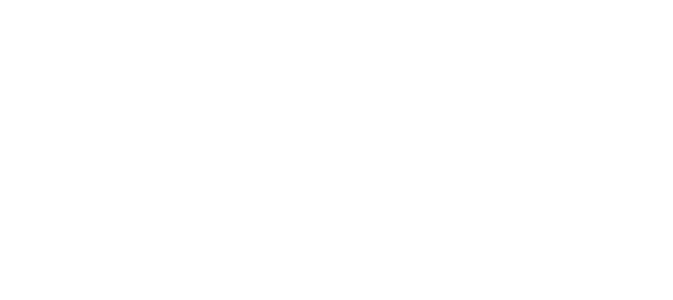
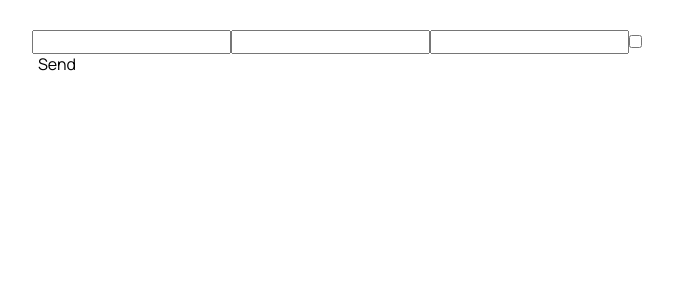
Before and after one commit to Mariia-Petlovana-91/section-test, a React (Vite) app: page / in a window 1280 px wide. Shown: the top 300 px of the page, without its empty margins (0-673 px from the left). Built offline with nearby package versions, Linux system fonts and the light colour scheme.

Commit message:
add form markup

```diff
--- a/package.json
+++ b/package.json
@@ -10,12 +10,15 @@
     "preview": "vite preview"
   },
   "dependencies": {
+    "@hookform/resolvers": "^5.0.0",
     "modern-normalize": "^3.0.1",
     "react": "^18.3.1",
     "react-dom": "^18.3.1",
+    "react-hook-form": "^7.55.0",
     "react-hot-toast": "^2.5.2",
     "react-icons": "^5.3.0",
-    "react-loader-spinner": "^6.1.6"
+    "react-loader-spinner": "^6.1.6",
+    "yup": "^1.6.1"
   },
   "devDependencies": {
     "@eslint/js": "^9.21.0",
--- a/src/App.jsx
+++ b/src/App.jsx
@@ -1,9 +1,13 @@
 import Toast from './components/common/Toast/Toast';
 import Section from './components/common/Section/Section';
+
+import Form from './components/Form/Form';
 export default function App() {
   return (
     <>
-      <Section />
+      <Section>
+        <Form />
+      </Section>
       <Toast />
     </>
   );
--- a/src/components/Form/Form.jsx
+++ b/src/components/Form/Form.jsx
@@ -1 +1,55 @@
-import css from "./Form.module.css"
+import css from './Form.module.css';
+
+import { useForm } from 'react-hook-form';
+import { yupResolver } from '@hookform/resolvers/yup';
+
+import { schemaValidationForm } from '../../utilitis/validation';
+
+const Form = () => {
+  const {
+    register,
+    handleSubmit,
+    formState: { errors },
+  } = useForm({
+    resolver: yupResolver(schemaValidationForm),
+  });
+
+  const onSubmit = async (data) => {
+    await postData(data);
+    //     window.location.reload();
+  };
+
+  return (
+    <form className={css.form} onSubmit={handleSubmit(onSubmit)}>
+      <input className={css.formInput} {...register('name')} />
+      {errors.name && (
+        <div className={css.formError}>{errors.name.message}</div>
+      )}
+
+      <input className={css.formInput} {...register('email')} />
+      {errors.email && (
+        <div className={css.formError}>{errors.email.message}</div>
+      )}
+
+      <input className={css.formInput} {...register('phone')} />
+      {errors.phone && (
+        <div className={css.formError}>{errors.phone.message}</div>
+      )}
+
+      <input
+        type="checkbox"
+        className={css.formCheckbox}
+        {...register('checkbox')}
+      />
+      {errors.checkbox && (
+        <div className={css.formError}>{errors.checkbox.message}</div>
+      )}
+
+      <button className={css.formBtn} type="submit">
+        Send
+      </button>
+    </form>
+  );
+};
+
+export default Form;
--- a/src/components/Form/Form.module.css
+++ b/src/components/Form/Form.module.css
@@ -0,0 +1,14 @@
+.form {
+}
+
+.formInput {
+}
+
+.formError {
+}
+
+.formBtn {
+}
+
+.formCheckbox {
+}
--- /dev/null
+++ b/src/constants/expressions.js
@@ -0,0 +1,3 @@
+export const numberPhone = /^\+380 \d{2} \d{3} \d{4}$/;
+export const email =
+  /^[a-zA-Z0-9._%+-]+@[a-zA-Z0-9.-]+\.[a-zA-Z]{2,}$/;
--- /dev/null
+++ b/src/utilitis/validation.js
@@ -0,0 +1,24 @@
+import * as Yup from 'yup';
+
+import { numberPhone, email } from '../constants/expressions';
+
+export const schemaValidationForm = Yup.object().shape({
+  name: Yup.string()
+    .min(2, 'Ім*я повинно містити мінінум 2 літери')
+    .required('Ім*я не може бути порожнім'),
+  email: Yup.string()
+    .email(
+      'Невірний емейл.Вкажіть будь ласка у форматі test@example.com',
+    )
+    .required('Емейл не може бути порожнім')
+    .matches(email),
+  phone: Yup.string()
+    .required('Номер не може бути порожнім')
+    .matches(
+      numberPhone,
+      'Невірний номер.Вкажіть будь ласка у форматі +380 00 000 0000',
+    ),
+  checkbox: Yup.string().required(
+    'Прийміть будь ласка Політика конфеденційності та Умови користування послугами',
+  ),
+});
```
Also changed, not shown: 1 other file (tests, documents, lock files or other folders).
